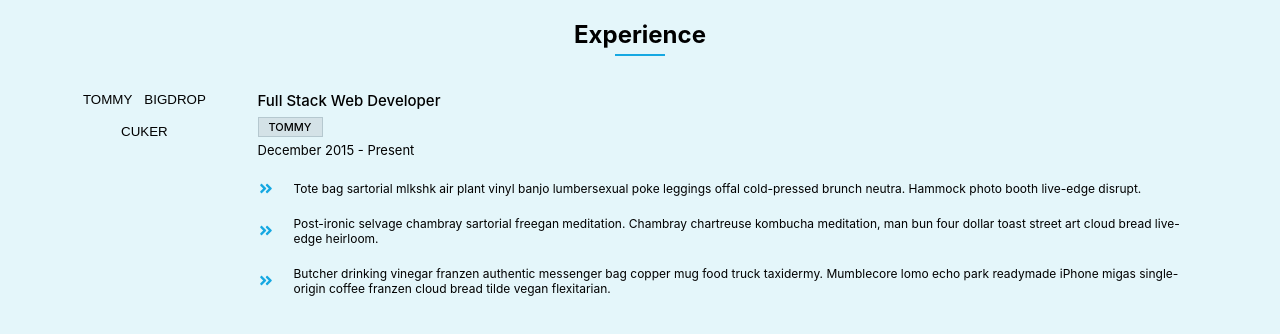
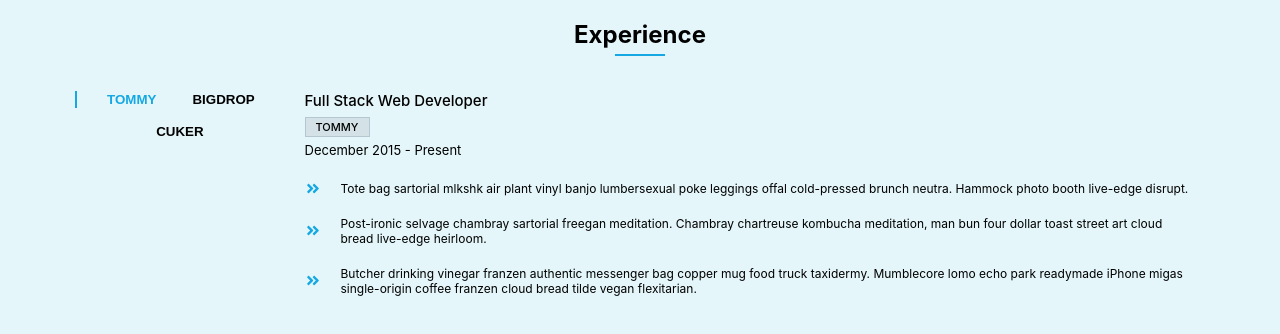
Before and after one commit to LaurenCummings/tab-project, a React (Vite) app: page / in a window 1280 px wide. Shown: the top 334 px of the page. Built offline with nearby package versions, Linux system fonts and the light colour scheme.

Commit message:
Added styling to button

```diff
--- a/src/App.css
+++ b/src/App.css
@@ -31,6 +31,14 @@ body {
     background-color: transparent;
     border: none;
     margin-top: 15px;
+    font-weight: 600;
+    padding-left: 30px;
+}
+
+.active-btn {
+    color: rgb(21, 168, 226);
+    border: 2px rgb(21, 168, 226);
+    border-style: none none none solid;
 }
 
 .job-info h3 {
```
